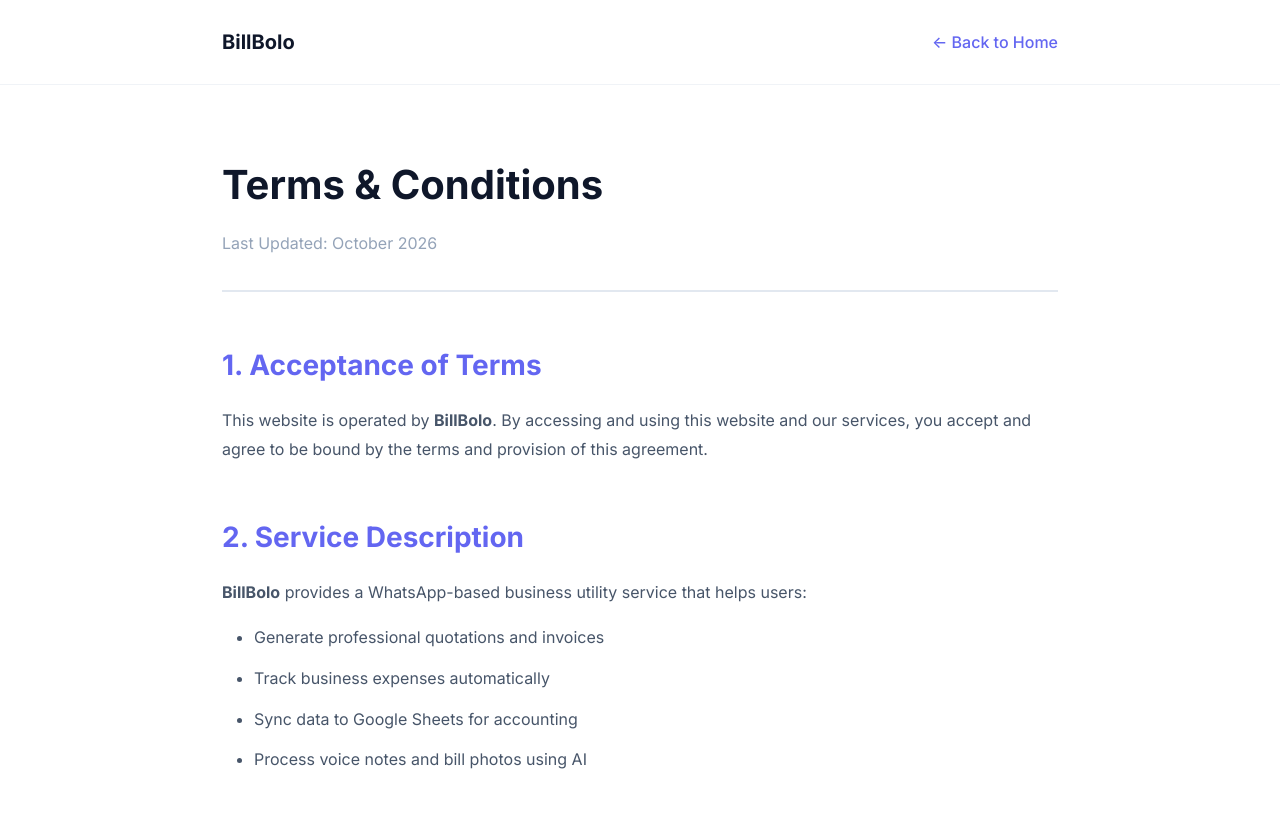
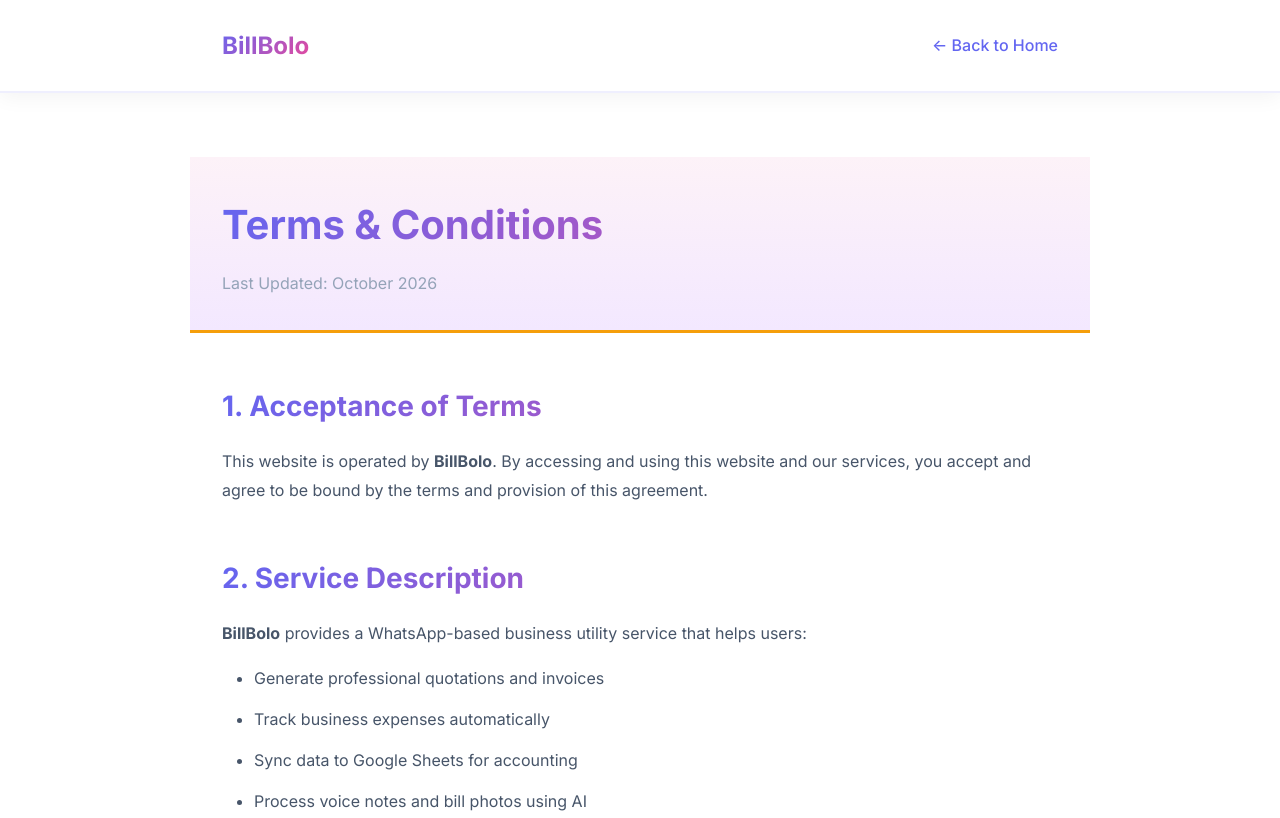
Before and after one commit to billboloindia-star/billbolo-whatsapp-bot, a plain HTML site: page terms.html in a window 1280 px wide. Shown: the top 818 px of the page. Drawn offline with Linux system fonts and the light colour scheme.

Commit message:
Update policy pages with bold colorful design
- Gradient text for logo and headings
- Bold typography (font-weight: 800)
- Colorful backgrounds on headers
- Enhanced navbar styling
- Matches main landing page design

```diff
--- a/styles-privacy.css
+++ b/styles-privacy.css
@@ -29,10 +29,11 @@ body {
 .navbar {
     position: sticky;
     top: 0;
-    background: rgba(255, 255, 255, 0.7);
-    backdrop-filter: blur(10px);
-    border-bottom: 1px solid rgba(226, 232, 240, 0.5);
+    background: rgba(255, 255, 255, 0.95);
+    backdrop-filter: blur(20px);
+    border-bottom: 2px solid rgba(99, 102, 241, 0.1);
     z-index: 100;
+    box-shadow: 0 4px 20px rgba(0, 0, 0, 0.05);
 }
 
 .nav-container {
@@ -45,9 +46,12 @@ body {
 }
 
 .logo {
-    font-size: 1.25rem;
-    font-weight: 700;
-    color: var(--text-primary);
+    font-size: 1.5rem;
+    font-weight: 800;
+    background: linear-gradient(135deg, #6366f1, #ec4899);
+    -webkit-background-clip: text;
+    -webkit-text-fill-color: transparent;
+    background-clip: text;
     text-decoration: none;
 }
 
@@ -76,14 +80,21 @@ body {
 /* Header */
 header {
     margin-bottom: 3rem;
-    border-bottom: 2px solid var(--border-color);
+    border-bottom: 3px solid #f59e0b;
     padding-bottom: 2rem;
+    background: linear-gradient(180deg, #fdf2f8 0%, #f3e8ff 100%);
+    padding: 2rem;
+    margin: 0 -2rem 3rem -2rem;
 }
 
 header h1 {
     font-size: 2.5rem;
-    font-weight: 700;
+    font-weight: 800;
     margin-bottom: 0.5rem;
+    background: linear-gradient(135deg, #6366f1, #ec4899);
+    -webkit-background-clip: text;
+    -webkit-text-fill-color: transparent;
+    background-clip: text;
 }
 
 .last-updated {
@@ -98,8 +109,11 @@ section {
 
 section h2 {
     font-size: 1.75rem;
-    font-weight: 700;
-    color: var(--primary);
+    font-weight: 800;
+    background: linear-gradient(135deg, #6366f1, #ec4899);
+    -webkit-background-clip: text;
+    -webkit-text-fill-color: transparent;
+    background-clip: text;
     margin-bottom: 1rem;
     margin-top: 2rem;
 }
```
